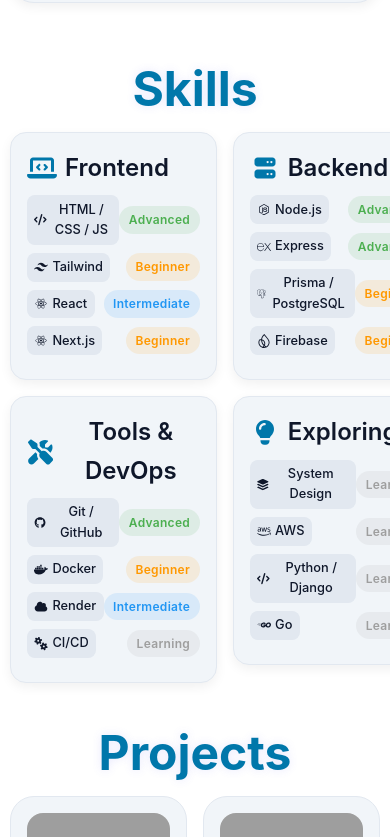
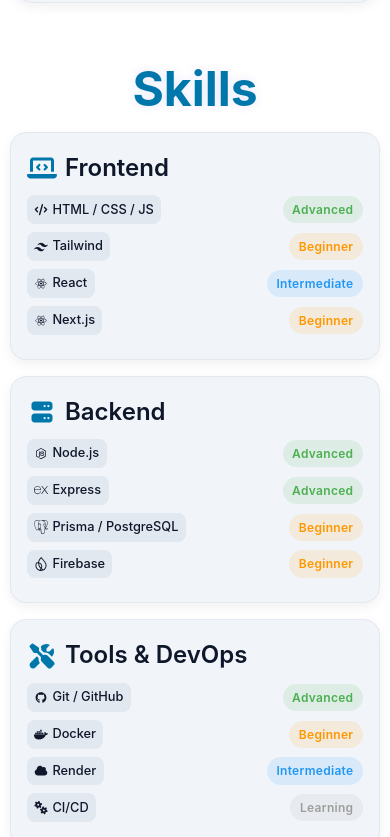
Before and after one commit to N-PanhaMony/portfolio_3.0.0, a React (Vite) app: page / in a window 390 px wide. Shown: the part 2107-2944 px from the top of the page. Built offline with nearby package versions, Linux system fonts and the light colour scheme; grey boxes are pictures that could not be loaded.

Commit message:
feat(skills): finalize responsive layout and typography scaling for Skills page

```diff
--- a/src/pages/Skills.jsx
+++ b/src/pages/Skills.jsx
@@ -14,7 +14,7 @@
             <section className="intro-section">
 
               {/* Category Header */}
-              <h2 style={{ display: "flex", alignItems: "center", gap: "0.5rem" }}>
+              <h2>
                 <FontAwesomeIcon icon={category.icon} />
                 {category.category}
               </h2>
--- a/src/styles/responsive.css
+++ b/src/styles/responsive.css
@@ -387,3 +387,55 @@
     font-size: var(--fs-body);
   }
 }
+
+/* ==========================
+   RESPONSIVE – SKILLS PAGE
+========================== */
+
+/* 📱 Mobile (≤ 639px) */
+@media (max-width: 639px) {
+
+  .skills-grid {
+    display: grid;
+    grid-template-columns: 1 ;
+    gap: var(--spacing-md);
+  }
+
+  .skills-container .intro-section h2 {
+    font-size: 1.1rem;
+  }
+
+  .skills-container .tech-badge {
+    font-size: 0.75rem;
+  }
+}
+
+/* 📲 Tablet (640px – 1023px) */
+@media (min-width: 640px) and (max-width: 1023px) {
+
+  .skills-grid {
+    display: grid;
+    grid-template-columns: repeat(2, 1fr);
+    gap: var(--spacing-md);
+  }
+  .skills-container .intro-section h2 {
+    font-size: 1.2rem;
+  }
+  .skills-container .tech-badge {
+    font-size: 0.8rem;
+  }
+
+}
+
+
+/* 🖥 Desktop (≥ 1024px) */
+@media (min-width: 1024px) {
+  .skills-grid {
+    display: grid;
+    grid-template-columns: repeat(2, 1fr); /* default 2/2 */
+    gap: var(--spacing-md);
+  }
+  .skills-container .tech-badge {
+    font-size: 0.85rem;
+  }
+}
--- a/src/styles/skills.css
+++ b/src/styles/skills.css
@@ -8,11 +8,7 @@
 
 }
 
-.skills-grid {
-  display: grid;
-  grid-template-columns: repeat(2, 1fr); /* default 2/2 */
-  gap: var(--spacing-md);
-}
+
 
 /* Skill Card */
 .skills-container .intro-section {
```
